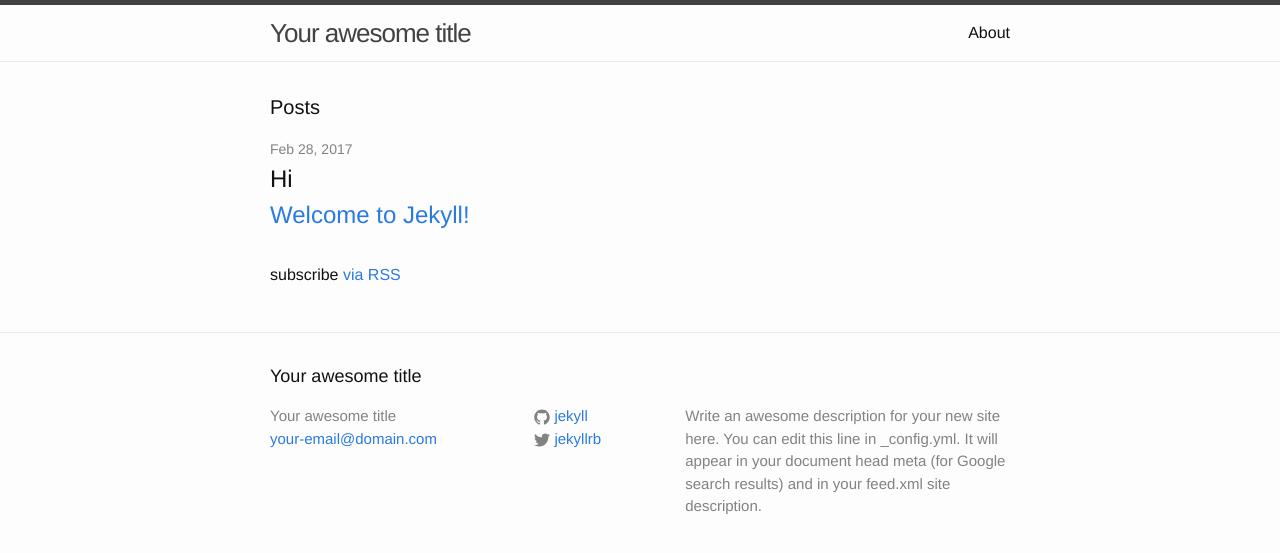
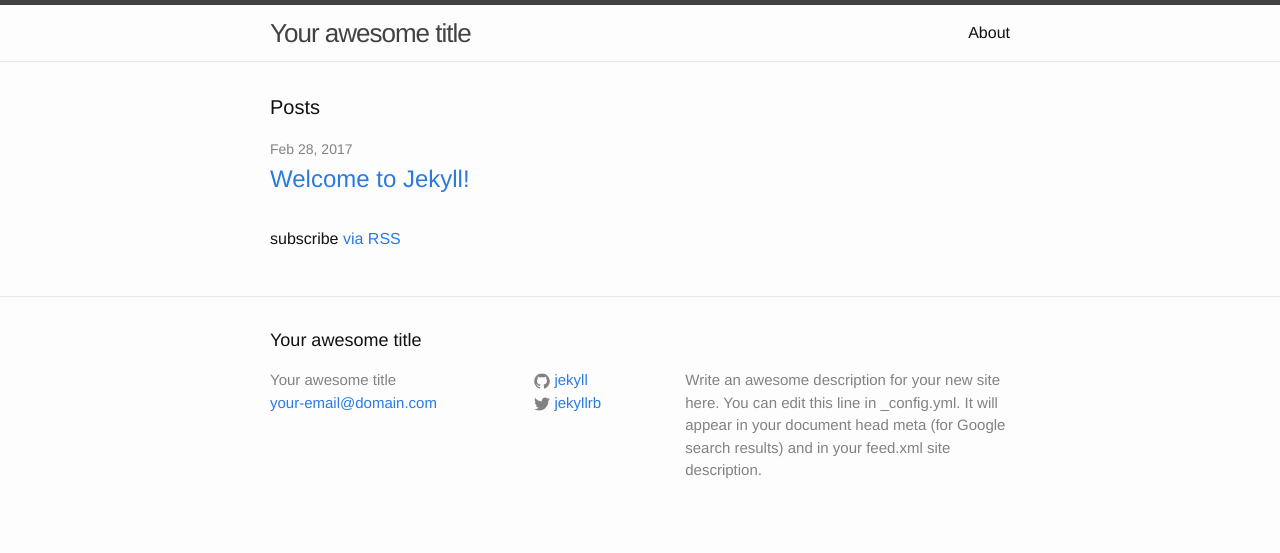
Before and after one commit to girlprogrammer7/girlprogrammer7.github.io, a Jekyll site: the page built from index.html, in a window 1280 px wide. Shown: the top 553 px of the page. Built offline with Jekyll 4.4.1, drawn with Linux system fonts in a browser that asks for light colours.

Commit message:
Update index.html

```diff
--- a/index.html
+++ b/index.html
@@ -11,7 +11,7 @@ layout: default
       <li>
         <span class="post-meta">{{ post.date | date: "%b %-d, %Y" }}</span>
 
-        <h2>Hi
+        <h2>
           <a class="post-link" href="{{ post.url | prepend: site.baseurl }}">{{ post.title }}</a>
         </h2>
       </li>
```
